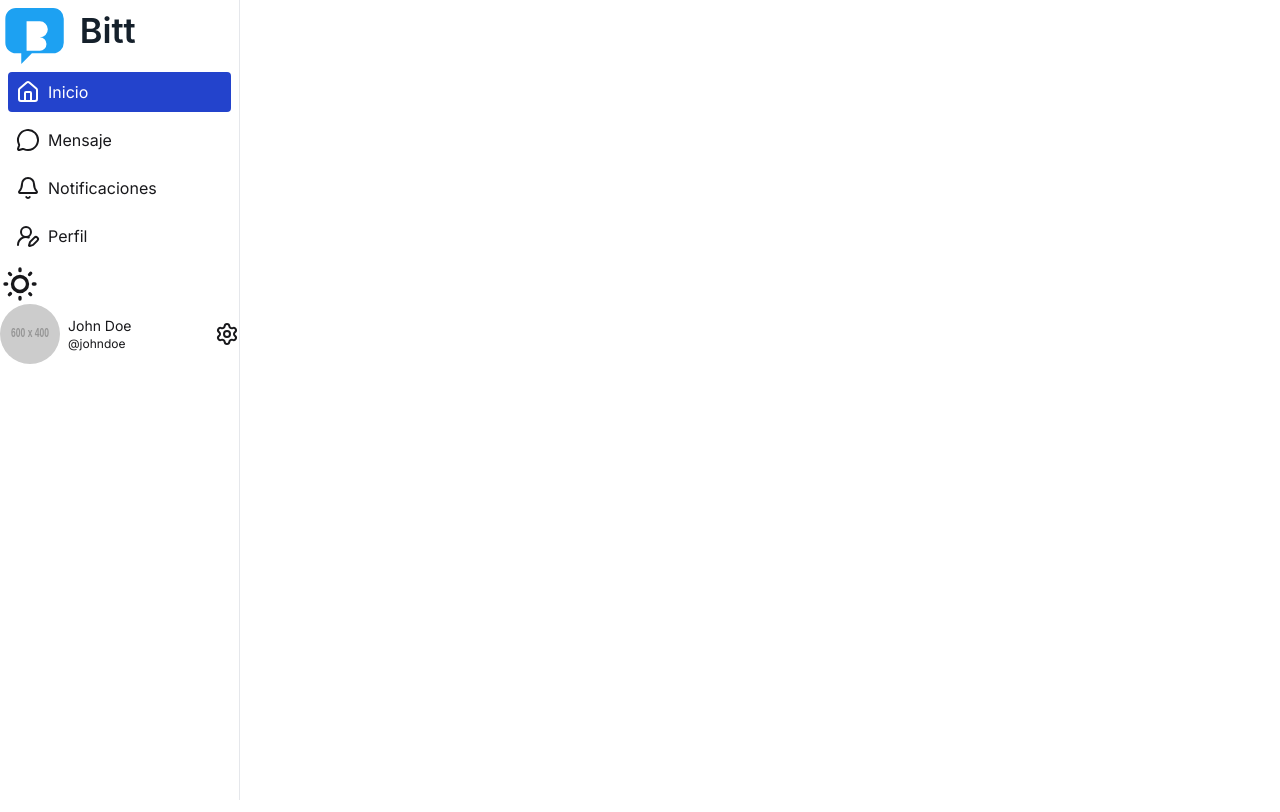
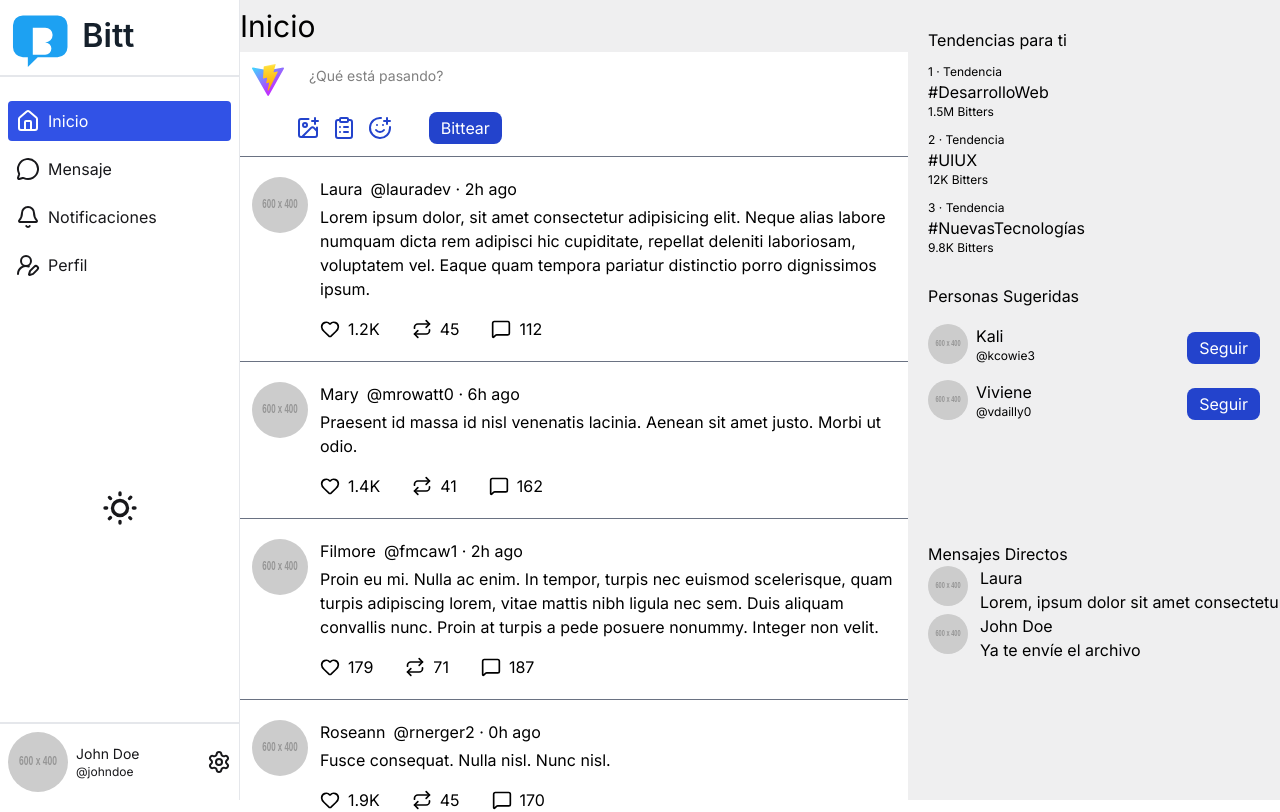
Before and after one commit to kemtch19/bitt-frontend, a React (Vite) app: page / in a window 1280 px wide. Shown: the top 812 px of the page. Built offline with nearby package versions, Linux system fonts and the light colour scheme.

Commit message:
feat: enhance Sidebar component with navigation functionality and improve layout; update Layout to manage sidebar state

```diff
--- a/src/components/Sidebar.jsx
+++ b/src/components/Sidebar.jsx
@@ -3,14 +3,14 @@ import {
   HomeIcon,
   MessageCircleIcon,
   SettingsIcon,
-  Smile,
   UserRoundPenIcon,
 } from "lucide-react";
 import logo1 from "../assets/logo-bitt.svg";
-import { Link, NavLink } from "react-router-dom";
+import { Link, NavLink, useNavigate } from "react-router-dom";
 import { DarkTheme } from "./DarkTheme";
 
-export const Sidebar = () => {
+export const Sidebar = ({ sidebarOpen, setSidebarOpen }) => {
+  const navigate = useNavigate();
   const rutas = [
     { to: "/", label: "Inicio", icon: HomeIcon },
     { to: "/messages", label: "Mensaje", icon: MessageCircleIcon },
@@ -19,20 +19,32 @@ export const Sidebar = () => {
   ];
 
   return (
-    <div className="w-60 border-r border-gray-200 ">
-      <div>
-        <img src={logo1} />
+    <div
+      className={`w-60 border-r border-gray-200 flex flex-col justify-between items-center max-sm:absolute top-0 bottom-0  max-sm:bg-amber-400 ${
+        sidebarOpen ? "translate-x-0 bg-white" : "max-sm:-translate-x-full "
+      } transition-all duration-500 ease-in-out`}
+    >
+      <div className="w-full">
+        <img
+          src={logo1}
+          onClick={() => {
+            navigate("/");
+            setSidebarOpen(false);
+          }}
+          className="mx-auto border-b-2 border-gray-200 cursor-pointer mb-6 p-2"
+        />
         {rutas.map((r) => (
           <NavLink
+            key={r.label}
+            to={r.to}
+            onClick={() => setSidebarOpen(false)}
             className={({ isActive }) =>
               `flex px-2 gap-2 ${
                 isActive
-                  ? "bg-[#2343CC] text-white m-2 p-2 rounded-sm"
+                  ? "bg-[#3152e6] text-white m-2 p-2 rounded-sm"
                   : "hover:bg-[#bfc1ca5d] m-2 p-2 rounded-sm"
               } `
             }
-            key={r.label}
-            to={r.to}
           >
             <r.icon />
             {r.label}
@@ -40,7 +52,7 @@ export const Sidebar = () => {
         ))}
       </div>
       <DarkTheme />
-      <div className=" flex justify-between items-center">
+      <div className=" flex justify-between items-center w-full border-t-2 p-2 border-gray-200">
         <div className="flex gap-2 items-center">
           <img
             className="rounded-full size-15 object-center"
--- a/src/page/Feed.jsx
+++ b/src/page/Feed.jsx
@@ -1,34 +1,21 @@
 import { ClipboardListIcon, ImagePlusIcon, SmilePlusIcon } from "lucide-react";
-import { useRef, useState } from "react";
 import { CardPost } from "../components/CardPost";
 import { Rightbar } from "../components/rightbar/Rightbar.jsx";
 
 export const Feed = () => {
-  const [value, setValue] = useState("");
-  const textareaRef = useRef(null);
-
-  const handleInput = (e) => {
-    const textarea = textareaRef.current;
-    textarea.style.height = "auto";
-    textarea.style.height = textarea.scrollHeight + "px";
-    setValue(e.target.value);
-  };
 
   return (
     <div className="bg-[#efeff0] h-screen flex">
-      {/* <div className="flex-3">
+      <div className="flex-3">
         <h1 className="text-black text-3xl py-2">Inicio</h1>
         <div className="p-3 flex gap-3 bg-white">
           <img className="h-fit" src="/vite.svg" alt="" />
           <div>
             <textarea
-              ref={textareaRef}
-              value={value}
               className="input input-ghost w-full rezize-none overflow-hidden bg-white text-black"
               type="text"
               placeholder="¿Qué está pasando?"
               maxLength={100}
-              onInput={handleInput}
             />
             <div className="flex justify-between">
               <div className="flex mt-3 gap-3">
@@ -49,7 +36,7 @@ export const Feed = () => {
       </div>
       <div className="flex-1">
         <Rightbar />
-      </div> */}
+      </div>
     </div>
   );
 };
--- a/src/page/Layout.jsx
+++ b/src/page/Layout.jsx
@@ -2,6 +2,7 @@ import { Loading } from "../components/Loading";
 import { useState } from "react";
 import { Sidebar } from "../components/Sidebar";
 import { Outlet } from "react-router-dom";
+import { MenuIcon, X } from "lucide-react";
 
 export const Layout = () => {
   const user = true;
@@ -10,9 +11,19 @@ export const Layout = () => {
   return user ? (
     <div className="flex w-full h-screen">
       <Sidebar sidebarOpen={sidebarOpen} setSidebarOpen={setSidebarOpen} />
-      <div>
+      <div className="flex-1">
         <Outlet />
       </div>
+
+      {/* menú para controlar el sidebar */}
+      {sidebarOpen ? (
+        <X
+          className="absolute top-3 right-3 z-100 bg-white rounded-md size-10 text-gray-600 sm:hidden"
+          onClick={() => setSidebarOpen(false)}
+        />
+      ) : (
+        <MenuIcon className="absolute top-3 right-3 z-100 bg-white rounded-md size-10 text-gray-600 sm:hidden" onClick={()=>setSidebarOpen(true)} />
+      )}
     </div>
   ) : (
     <Loading />
--- a/src/page/Profile.jsx
+++ b/src/page/Profile.jsx
@@ -2,7 +2,7 @@ export const Profile = () => {
   // 🧠 Logic
 
   return (
-    <div className="h-screen flex flex-col text-black">
+    <div className="flex flex-col text-black">
       <div class="bg-linear-to-r h-50 from-cyan-500 to-violet-500"></div>
       <p>
         Lorem ipsum dolor sit amet consectetur adipisicing elit. In, explicabo
```
